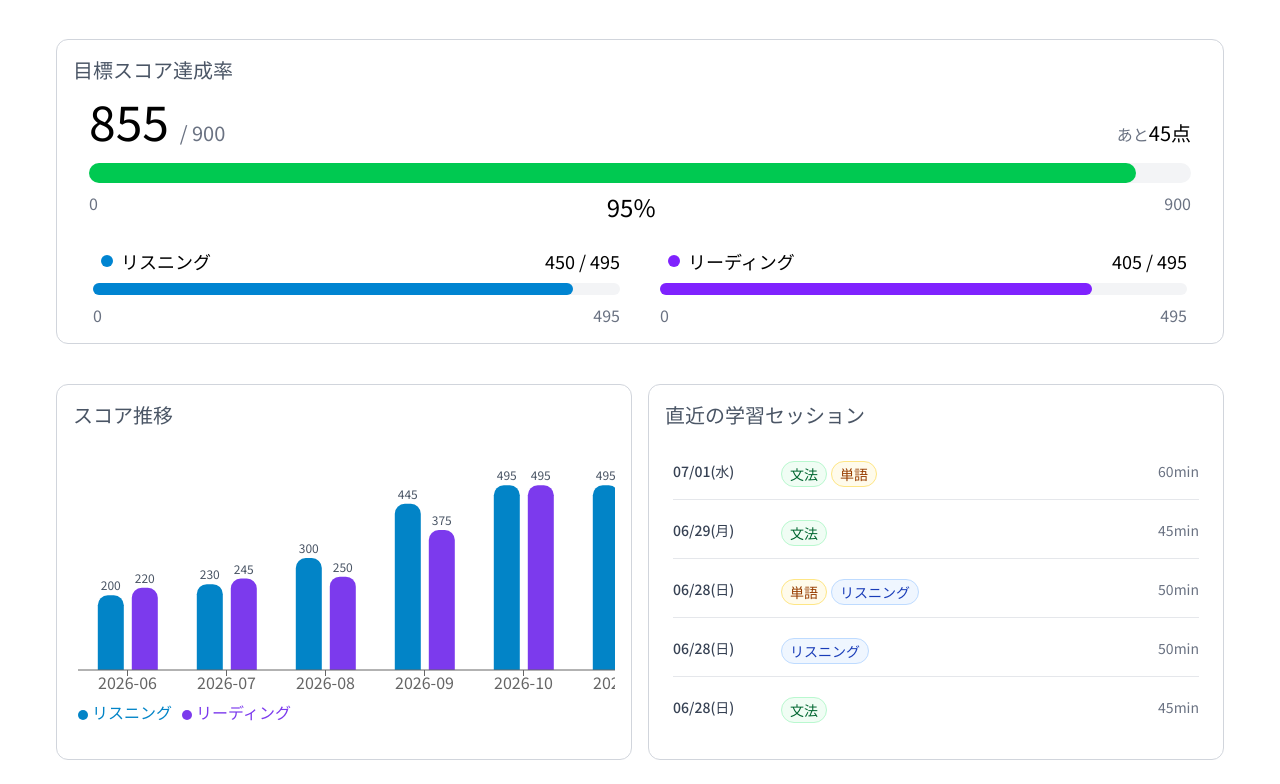
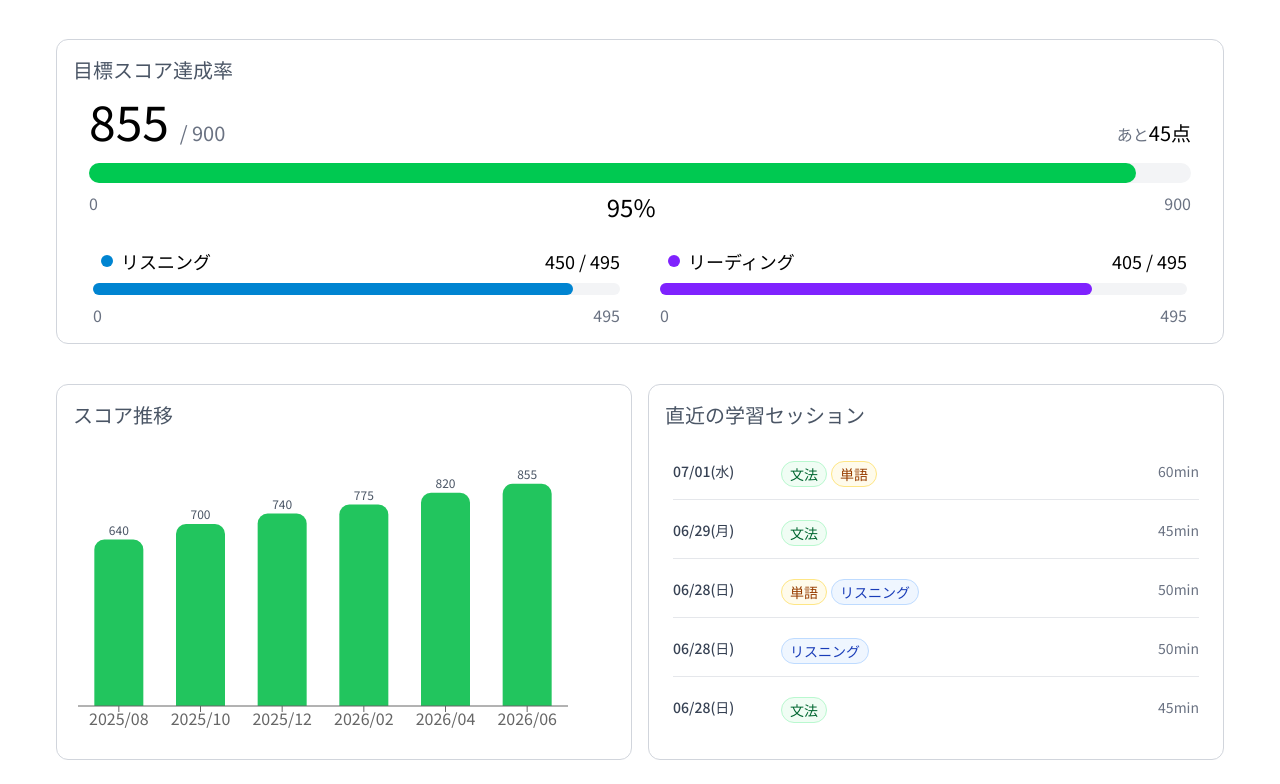
Before and after one commit to k-tomida/toeic-tracker, a React (Vite) app in the folder frontend/: page / in a window 1280 px wide. Shown: the part 552-1336 px from the top of the page. Built offline with nearby package versions, Linux system fonts and the light colour scheme.

Commit message:
fix/ ホーム画面スコア推移のUI修正

```diff
--- a/frontend/src/components/home/ScoreChart.tsx
+++ b/frontend/src/components/home/ScoreChart.tsx
@@ -1,10 +1,34 @@
-import { Chart } from "../../modules/Chart";
+import { Bar, BarChart, LabelList, XAxis } from "recharts";
+import { formatChartData } from "../../utils/formatChartData";
 
 export const ScoreChart = () => {
+  const chartData = formatChartData();
   return (
     <div className="bg-white rounded-xl p-4 border border-gray-300 flex-1 min-w-0 min-w-[400px]">
       <p className="mb-3 text-xl font-medium text-gray-600">スコア推移</p>
-      <Chart />
+      <div className="overflow-x-auto">
+        <BarChart
+          width={500}
+          height={300}
+          data={chartData}
+          barGap={8}
+          barCategoryGap="20%"
+        >
+          <Bar
+            dataKey="total"
+            name="total"
+            fill="rgb(34 197 94)"
+            radius={[10, 10, 0, 0]}
+          >
+            <LabelList
+              dataKey="total"
+              position="top"
+              className="fill-gray-600 text-xs"
+            />
+          </Bar>
+          <XAxis dataKey="examDate" />
+        </BarChart>
+      </div>
     </div>
   );
 };
--- a/frontend/src/modules/Chart.tsx
+++ /dev/null
@@ -1,61 +0,0 @@
-import { Bar, BarChart, XAxis, LabelList, Legend } from "recharts";
-
-const data = [
-  { examDay: "2026-06", listeningScore: 200, readingScore: 220 },
-  { examDay: "2026-07", listeningScore: 230, readingScore: 245 },
-  { examDay: "2026-08", listeningScore: 300, readingScore: 250 },
-  { examDay: "2026-09", listeningScore: 445, readingScore: 375 },
-  { examDay: "2026-10", listeningScore: 495, readingScore: 495 },
-  { examDay: "2026-11", listeningScore: 495, readingScore: 495 },
-  { examDay: "2026-12", listeningScore: 495, readingScore: 495 },
-  { examDay: "2026-13", listeningScore: 495, readingScore: 495 },
-  { examDay: "2026-14", listeningScore: 495, readingScore: 495 },
-  { examDay: "2026-15", listeningScore: 495, readingScore: 495 },
-];
-
-export const Chart = () => {
-  return (
-    <div className="overflow-x-auto">
-      <BarChart
-        width={1000}
-        height={300}
-        data={data}
-        barGap={8}
-        barCategoryGap="20%"
-      >
-        <Bar
-          dataKey="listeningScore"
-          name="リスニング"
-          fill="#0284c7"
-          radius={[10, 10, 0, 0]}
-        >
-          <LabelList
-            dataKey="listeningScore"
-            position="top"
-            className="fill-gray-600 text-xs"
-          />
-        </Bar>
-        <Bar
-          dataKey="readingScore"
-          name="リーディング"
-          fill="#7c3aed"
-          radius={[10, 10, 0, 0]}
-        >
-          <LabelList
-            dataKey="readingScore"
-            position="top"
-            className="fill-gray-600 text-xs"
-          />
-        </Bar>
-        <XAxis dataKey="examDay" />
-        <Legend
-          verticalAlign="bottom"
-          align="left"
-          height={36}
-          iconType="circle"
-          iconSize={10}
-        />
-      </BarChart>
-    </div>
-  );
-};
--- /dev/null
+++ b/frontend/src/utils/formatChartData.ts
@@ -0,0 +1,17 @@
+import { dummyScoreData } from "../data/dummyScoreData";
+import { formatDateSlashAndRemoveDay } from "./formatDate";
+
+type chartType = {
+    id: string;
+    examDate: string;
+    total: number;
+}
+
+export const formatChartData = (): chartType[] => {
+    const chartData = dummyScoreData.map((d) => ({
+        id: d.id,
+        examDate: formatDateSlashAndRemoveDay(d.examDate),
+        total: d.listening + d.reading,
+    }));
+    return chartData;
+}
--- a/frontend/src/utils/formatDate.ts
+++ b/frontend/src/utils/formatDate.ts
@@ -10,3 +10,7 @@ export const formatDate = (date: string): string => {
 export const formatDateSlash = (date: string): string => {
     return date.replaceAll("-", "/");
 }
+
+export const formatDateSlashAndRemoveDay = (date: string): string => {
+    return date.replaceAll("-", "/").slice(0, 7);
+}
```
